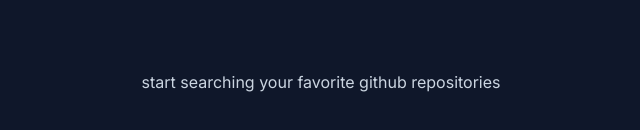
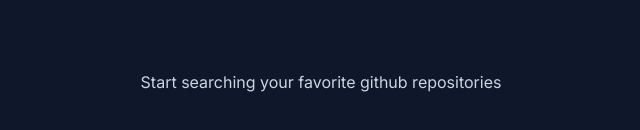
Before and after one commit to DmelladoH/repo-browser, a Next.js app: page / in a window 1280 px wide. Shown: the part 176-306 px from the top of the page, without its empty margins (319-959 px from the left). Built offline with nearby package versions, Linux system fonts and the light colour scheme.

Commit message:
fix copy

```diff
--- a/app/page.tsx
+++ b/app/page.tsx
@@ -9,7 +9,7 @@
   // console.log(repos);
   return (
     <main className="flex min-h-screen flex-col items-center p-24">
-      <p>start searching your favorite github repositories</p>
+      <p>Start searching your favorite github repositories</p>
     </main>
   );
 }
```
